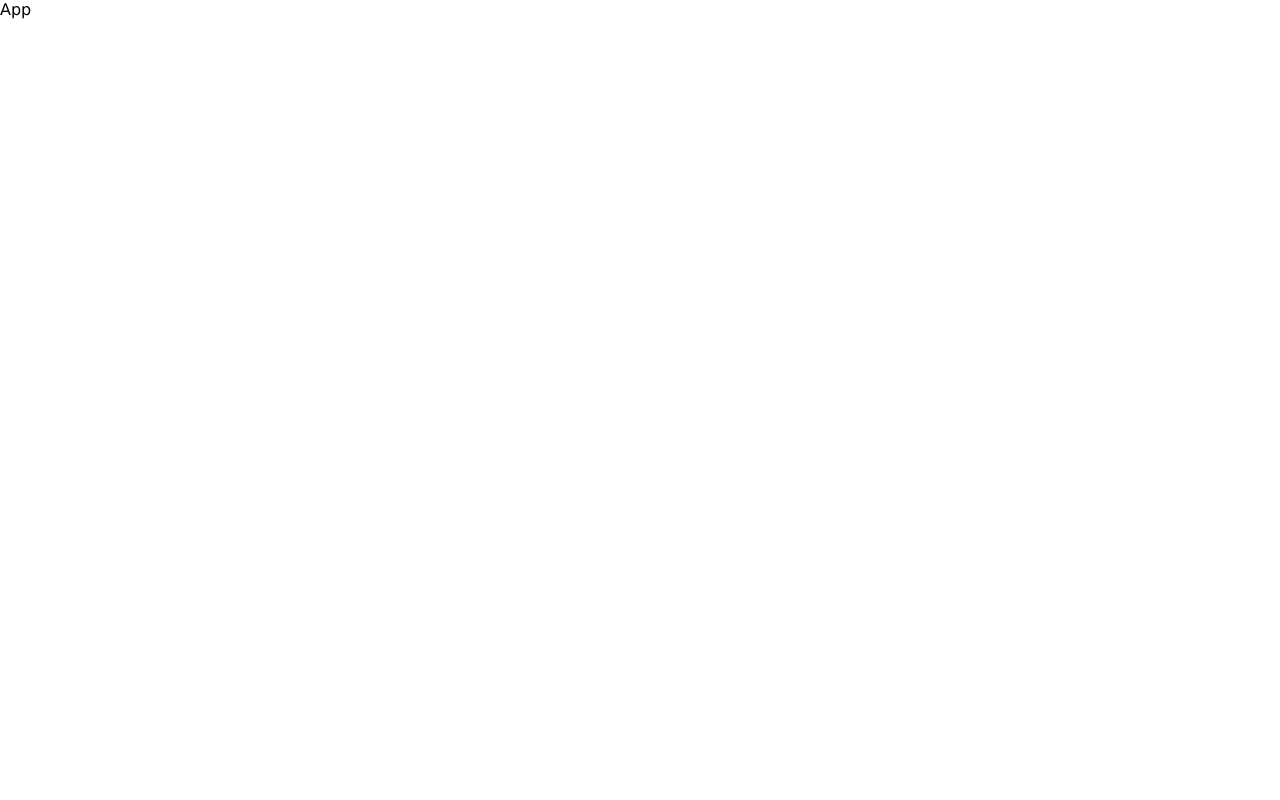
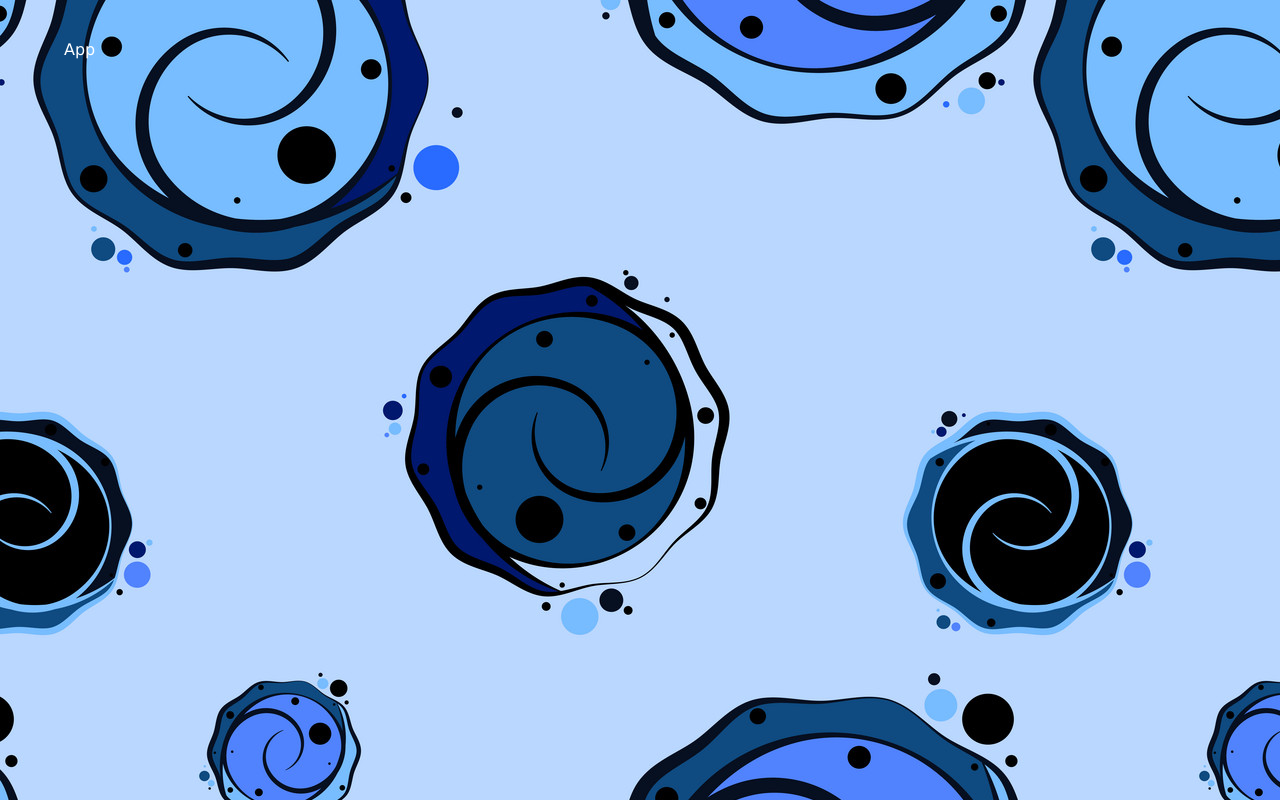
Before and after one commit to prakharsharma13/react-chat-app, a React (Vite) app: page / in a window 1280 px wide. Built offline with nearby package versions, Linux system fonts and the light colour scheme.

Commit message:
Background design

```diff
--- a/index.html
+++ b/index.html
@@ -4,7 +4,7 @@
     <meta charset="UTF-8" />
     <link rel="icon" type="image/svg+xml" href="/favicon.png" />
     <meta name="viewport" content="width=device-width, initial-scale=1.0" />
-    <title>Lama Dev Chat App</title>
+    <title>React Chat App</title>
   </head>
   <body>
     <div id="root"></div>
--- a/src/App.jsx
+++ b/src/App.jsx
@@ -1,6 +1,6 @@
 const App = () => {
   return (
-    <div className=''>App</div>
+    <div className='container'>App</div>
   )
 }
 
--- a/src/index.css
+++ b/src/index.css
@@ -5,3 +5,18 @@
   font-family: "Lucida Sans", "Lucida Sans Regular", "Lucida Grande",
     "Lucida Sans Unicode", Geneva, Verdana, sans-serif;
 }
+
+body {
+  background-image: url("/bg.jpg");
+  display: flex;
+  align-items: center;
+  justify-content: center;
+  height: 100vh;
+  color: white;
+  border-radius: 12px;
+}
+
+.container{
+  width: 90vw;
+  height: 90vh;
+}
```
